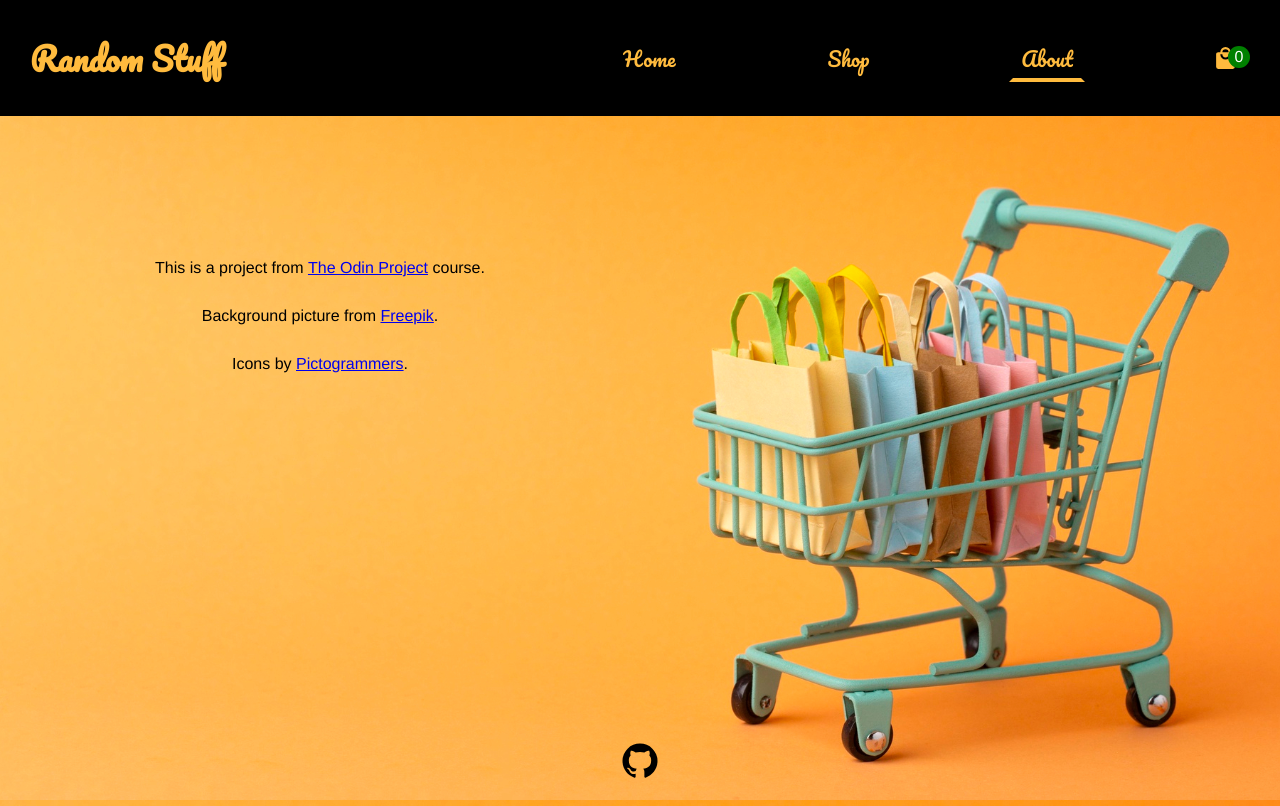
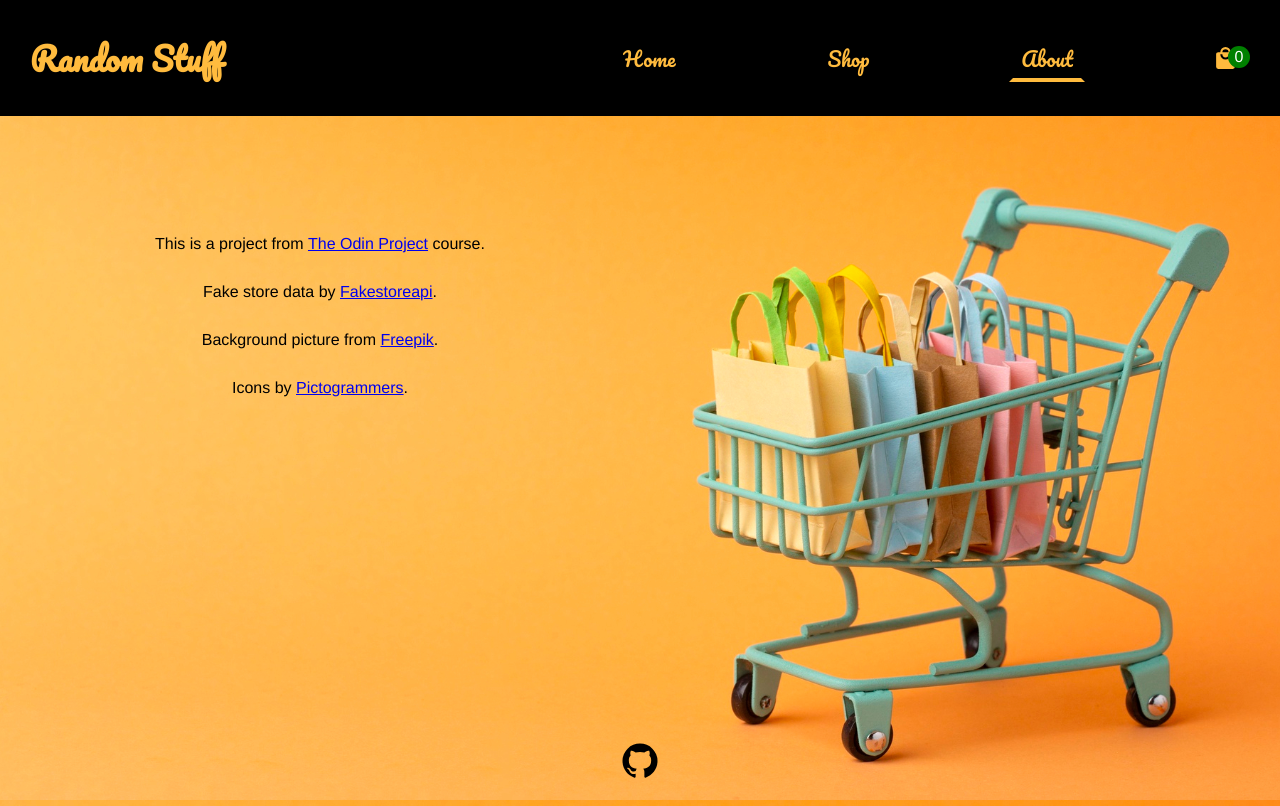
Before and after one commit to Andrij-Kolomijec/Shopping-cart, a React (Vite) app: page /about in a window 1280 px wide. Built offline with nearby package versions, Linux system fonts and the light colour scheme.

Commit message:
Added source

```diff
--- a/src/routes/About.jsx
+++ b/src/routes/About.jsx
@@ -9,6 +9,10 @@ function About() {
           The Odin Project
         </a>
         &nbsp;course.
+      </div>
+      <div>
+        Fake store data by&nbsp;
+        <a href="https://fakestoreapi.com/">Fakestoreapi</a>.
       </div>
       <div>
         Background picture from&nbsp;
```
